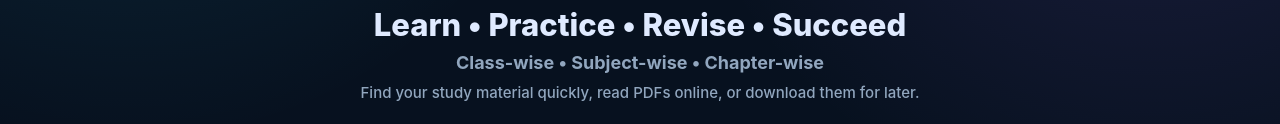
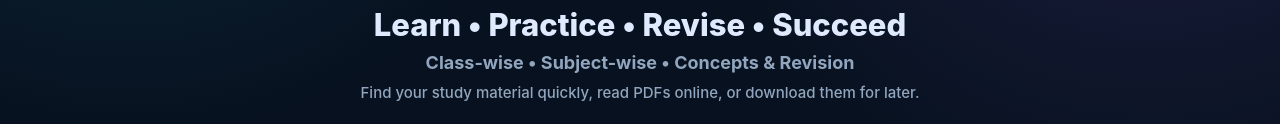
Before and after one commit to satkartarschools/satkartar-study-library, a plain HTML site: page index.html in a window 1280 px wide. Shown: the part 465-589 px from the top of the page. Drawn offline with Linux system fonts and the light colour scheme.

Commit message:
Update learning library tagline to Concepts and Revision

```diff
--- a/index.html
+++ b/index.html
@@ -842,7 +842,7 @@ a{text-decoration:none;color:inherit}
       <a class="kicker library-link" href="#classes" aria-label="Go to Student Learning Library">📚 STUDENT LEARNING LIBRARY</a>
       <h1>SATKARTAR <span class="gradient-text">STUDY LIBRARY</span></h1>
       <h2>Learn • Practice • Revise • Succeed</h2>
-      <p>Class-wise • Subject-wise • Chapter-wise</p>
+      <p>Class-wise • Subject-wise • Concepts & Revision</p>
       <p class="hero-description">Find your study material quickly, read PDFs online, or download them for later.</p>
 
       <div class="hero-actions">
```
